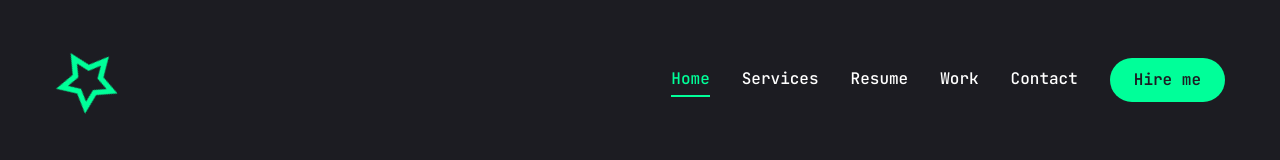
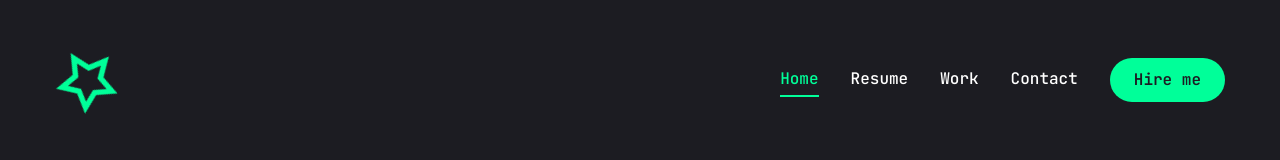
Before and after one commit to NonimUdara/my-portfolio, a Next.js app: page / in a window 1280 px wide. Shown: the top 160 px of the page. Built offline with nearby package versions, Linux system fonts and the light colour scheme.

Commit message:
desable services page

```diff
--- a/components/MobileNav.jsx
+++ b/components/MobileNav.jsx
@@ -10,10 +10,10 @@ const links = [
         name: "home",
         path: "/",
     },
-    {
-        name: "services",
-        path: "/services",
-    },
+    // {
+    //     name: "services",
+    //     path: "/services",
+    // },
     {
         name: "resume",
         path: "/resume",
--- a/components/Nav.jsx
+++ b/components/Nav.jsx
@@ -8,10 +8,10 @@ const links = [
         name: "home",
         path: "/",
     },
-    {
-        name: "services",
-        path: "/services",
-    },
+    // {
+    //     name: "services",
+    //     path: "/services",
+    // },
     {
         name: "resume",
         path: "/resume",
```
